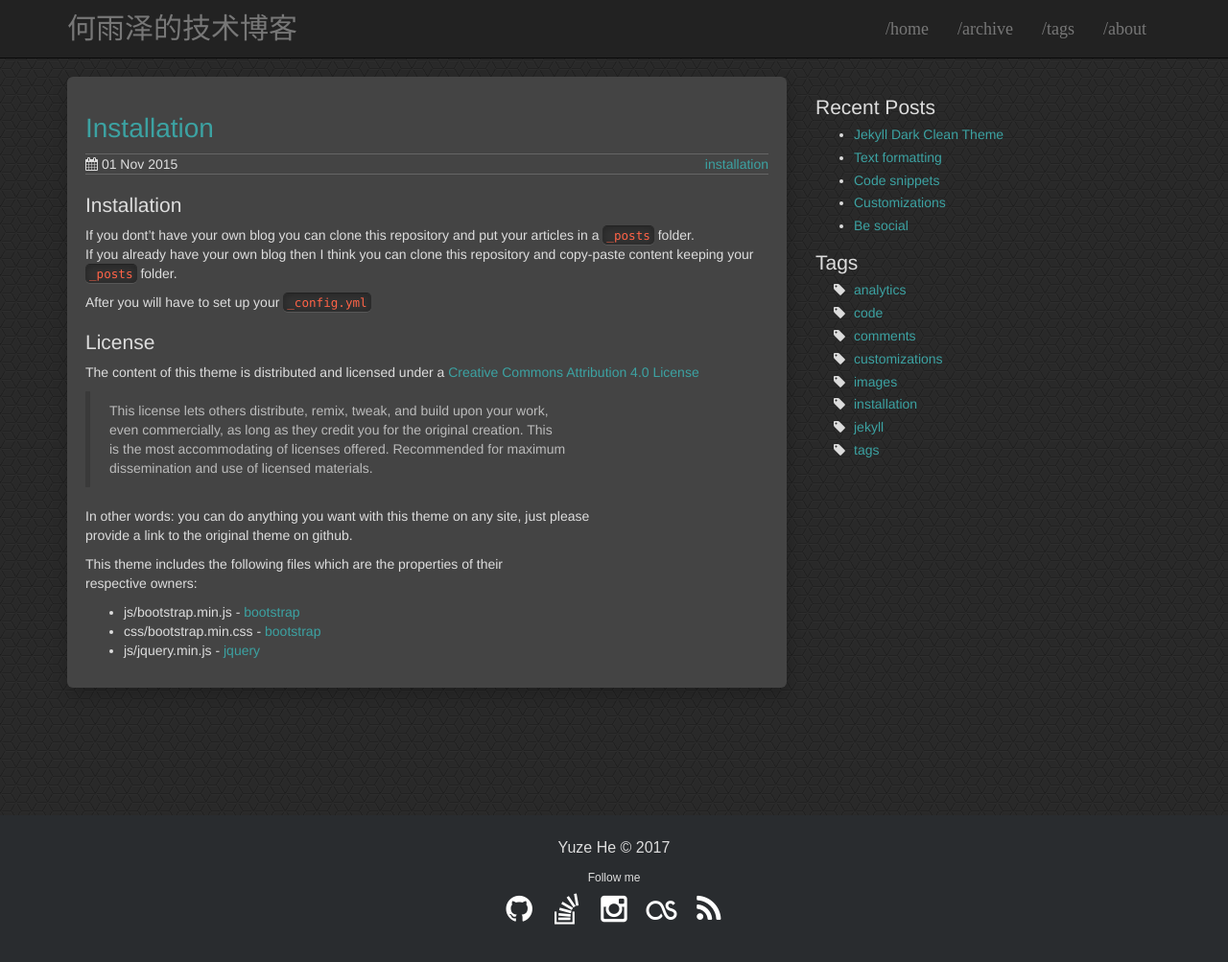
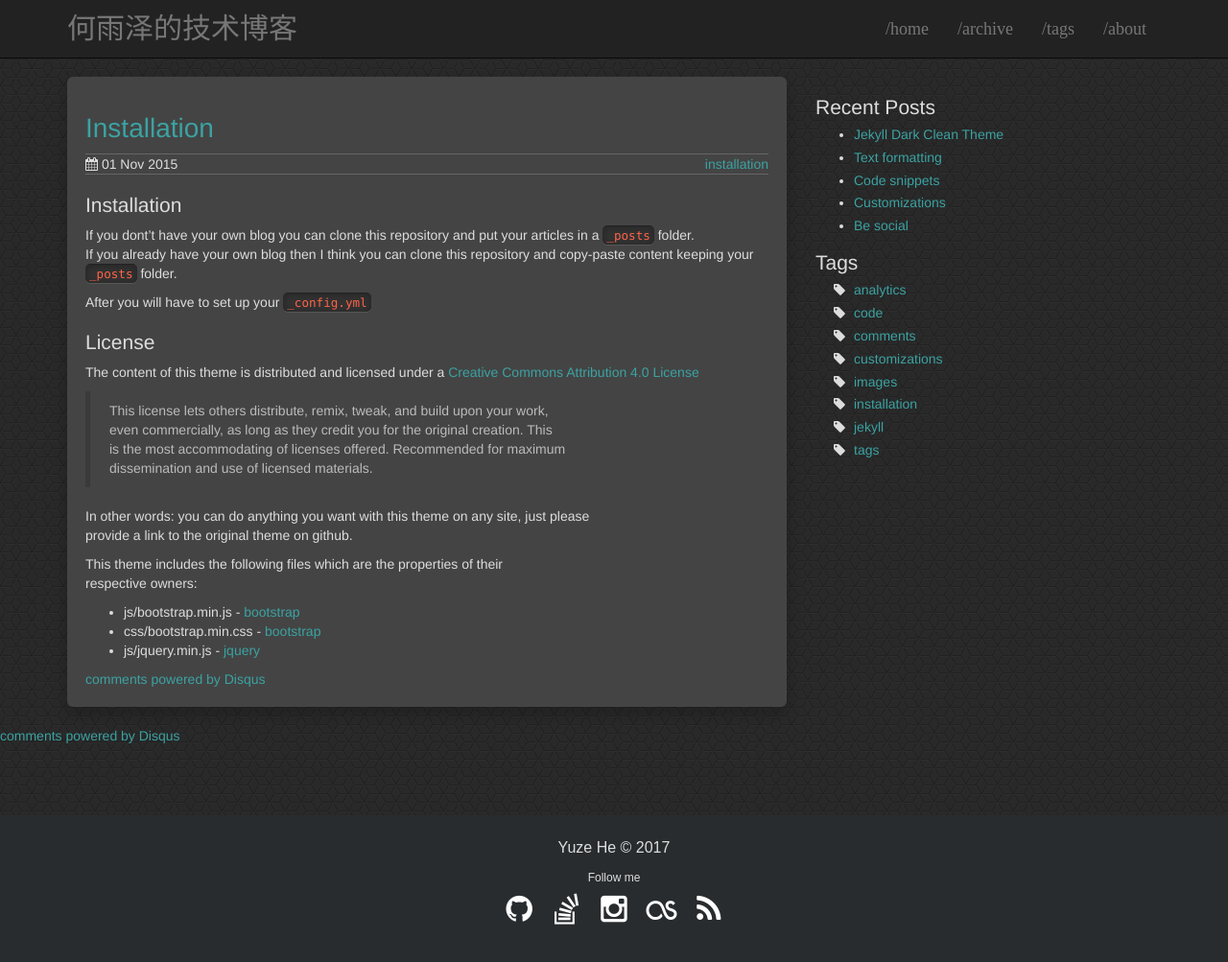
Before and after one commit to coolryze/coolryze.github.io, a Jekyll site: the page built from _posts/2015-11-01-installation.md, in a window 1280 px wide and 1027 px high. Shown: the top 1003 px of the window at 96% size. Built offline with Jekyll 4.4.1, drawn with Linux system fonts in a browser that asks for light colours; comment, search, counter and statistics services are not loaded; some of the changed lines change nothing that is shown.

Commit message:
add favicon.ico / add disqus

```diff
--- a/_config.yml
+++ b/_config.yml
@@ -35,8 +35,8 @@
 # Set this to your disqus shortname to enable comments. Note that the 'comments'
 # setting below must also be true. Individual posts can override 'comments' to
 # disable on a post-by-post basis
-disqus: streetturtle
-comments: false
+disqus: coolryze
+comments: true
 
 permalink: /:year/:month/:title
 
--- a/_includes/header.html
+++ b/_includes/header.html
@@ -13,6 +13,7 @@
   <link href="{{ site.baseurl}}/css/theme.css" rel="stylesheet">
   <link href="{{ site.baseurl}}/css/syntax.css" rel="stylesheet">
   <link href="{{ site.baseurl}}/css/font-awesome/css/font-awesome.min.css" rel="stylesheet">
+  <link rel="shortcut icon" type="image/png" href="{{site.baseurl}}/images/favicon.ico">
 </head>
 
 <body>
--- a/_posts/2015-11-01-installation.md
+++ b/_posts/2015-11-01-installation.md
@@ -5,6 +5,7 @@
 description: Here you'll find out how to install this theme
 tags:
  - installation
+comments: true
 ---
 
 ## Installation
```
Also changed, not shown: images/favicon.ico (added).
